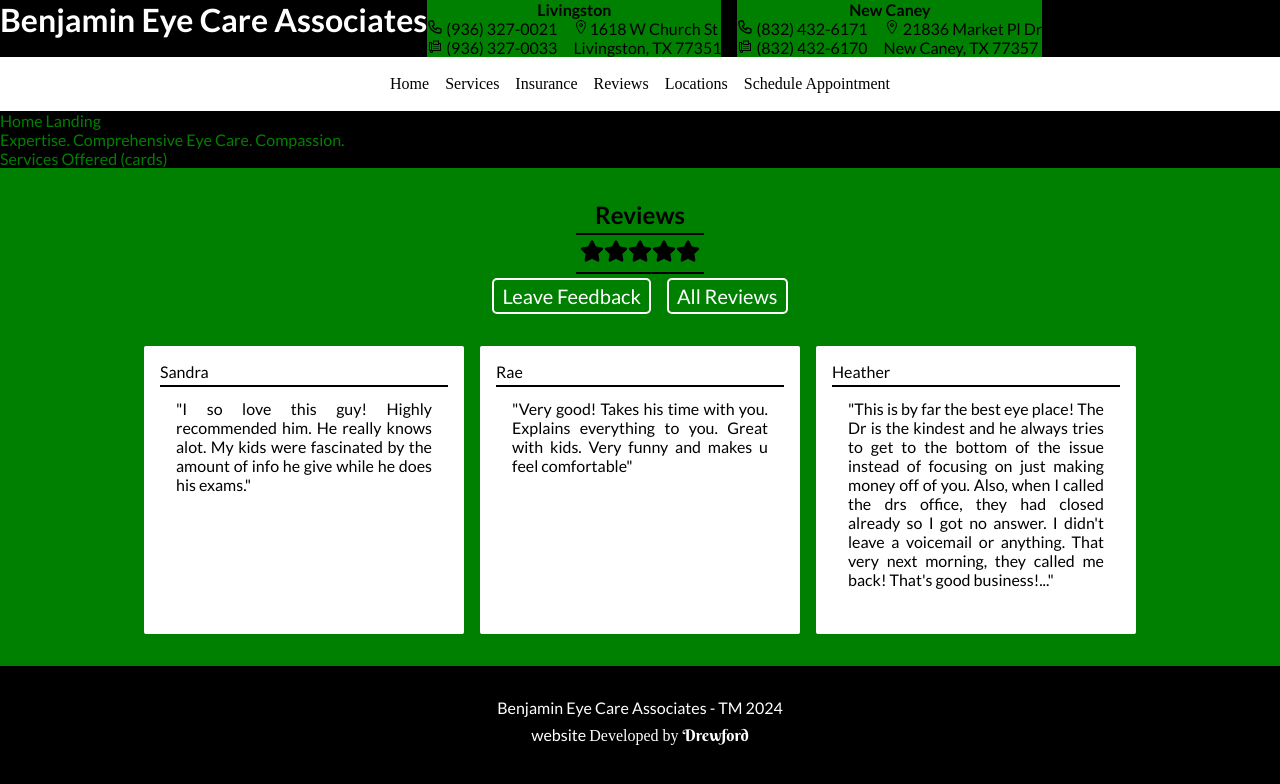
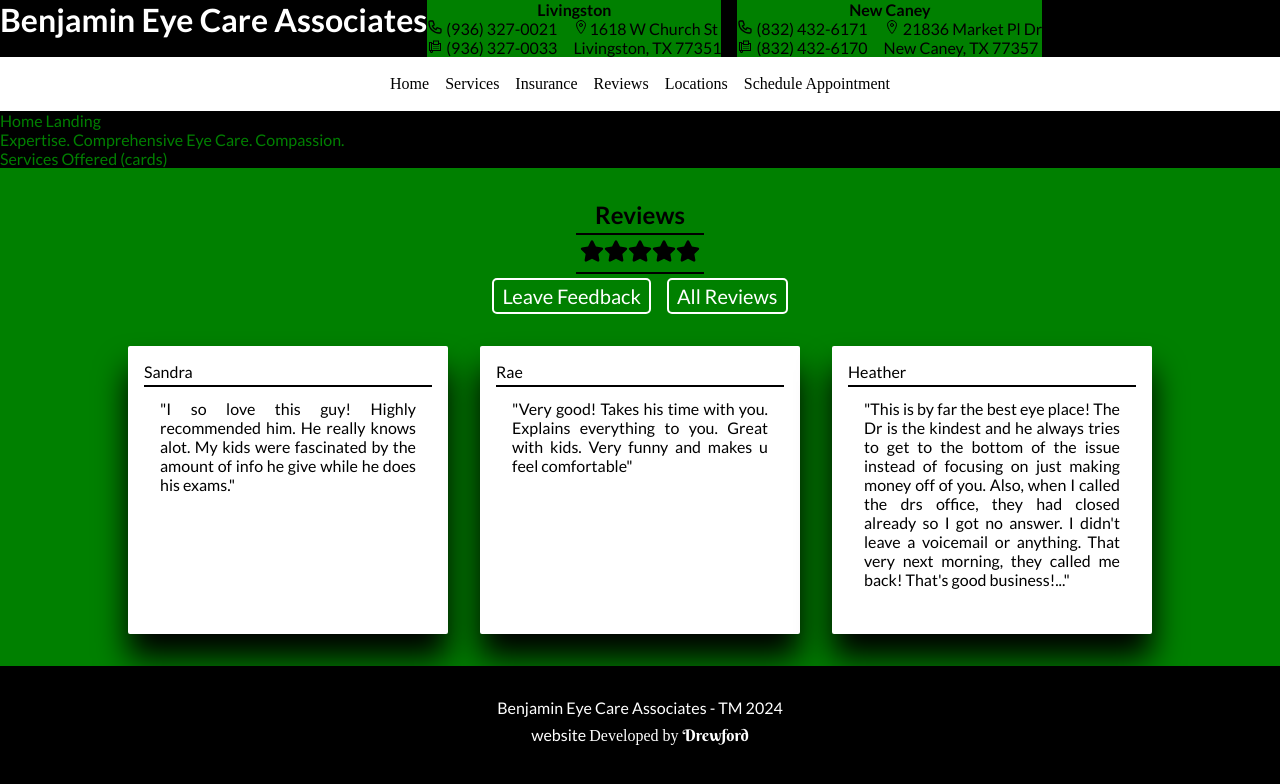
Before and after one commit to SleazyCook/eyecare, a React (Create React App) app: page / in a window 1280 px wide. Shown: the top 784 px of the page. Built offline with nearby package versions, Linux system fonts and the light colour scheme; a web font is replaced by a local one.

Commit message:
Styles: Animation added to home review preview cards, scroll to top install added, useEffect to redirect containers to top of page when pathname changes

```diff
--- a/package.json
+++ b/package.json
@@ -15,7 +15,8 @@
     "react-dom": "^18.2.0",
     "react-icons": "^5.0.1",
     "react-router-dom": "^6.22.3",
-    "react-scripts": "^5.0.1"
+    "react-scripts": "^5.0.1",
+    "react-scroll-to-top": "^3.0.0"
   },
   "devDependencies": {
     "@babel/plugin-proposal-private-property-in-object": "^7.21.11"
--- a/src/App.js
+++ b/src/App.js
@@ -1,4 +1,5 @@
 import { Outlet } from 'react-router-dom';
+import ScrollToTop from "react-scroll-to-top";
 
 import './styles/base.css'
 import './styles/layout.css'
@@ -22,6 +23,7 @@
             <Outlet context />
 
             <Footer />
+            <ScrollToTop smooth />
         </div>
     )
 }
--- a/src/containers/Insurance.js
+++ b/src/containers/Insurance.js
@@ -1,4 +1,11 @@
+import { useEffect } from 'react'
+
 function Insurance() {
+
+    useEffect(() => {
+        window.scrollTo({top: 0, left: 0})
+      }, [])
+
     return(
         <div className='insurance'>
             <div className='insurance__header'>
--- a/src/containers/Services.js
+++ b/src/containers/Services.js
@@ -1,4 +1,11 @@
+import { useEffect } from 'react'
+
 function Services() {
+
+    useEffect(() => {
+        window.scrollTo({top: 0, left: 0})
+      }, [])
+
     return(
         <div className='services'>
             <div className='services__header'>
--- a/src/containers/home/Home.js
+++ b/src/containers/home/Home.js
@@ -1,6 +1,14 @@
+import { useEffect } from 'react'
+
 import ReviewsPreview from "./ReviewsPreview";
 
 function Home() {
+
+    useEffect(() => {
+        window.scrollTo({top: 0, left: 0})
+      }, [])
+
+
     return(
         <div>
             <div>Home Landing</div>
--- a/src/styles/home.css
+++ b/src/styles/home.css
@@ -37,7 +37,7 @@
     display: flex;
     justify-content: center;
     align-items: center;
-    gap: 1rem;
+    gap: 2rem;
     margin-top: 2rem;
     flex-wrap: wrap;
 
@@ -50,6 +50,13 @@
     padding: 1rem;
     background-color: white;
     border-radius: 2px;
+    box-shadow: 0 1.5rem 2rem black;
+    transition: all .5s;
+    cursor: default;
+}
+
+.home-reviews__card:hover {
+    transform: translateY(-8px);
 }
 
 .home-reviews__card--name {
```
Also changed, not shown: 1 other file (tests, documents, lock files or other folders).
